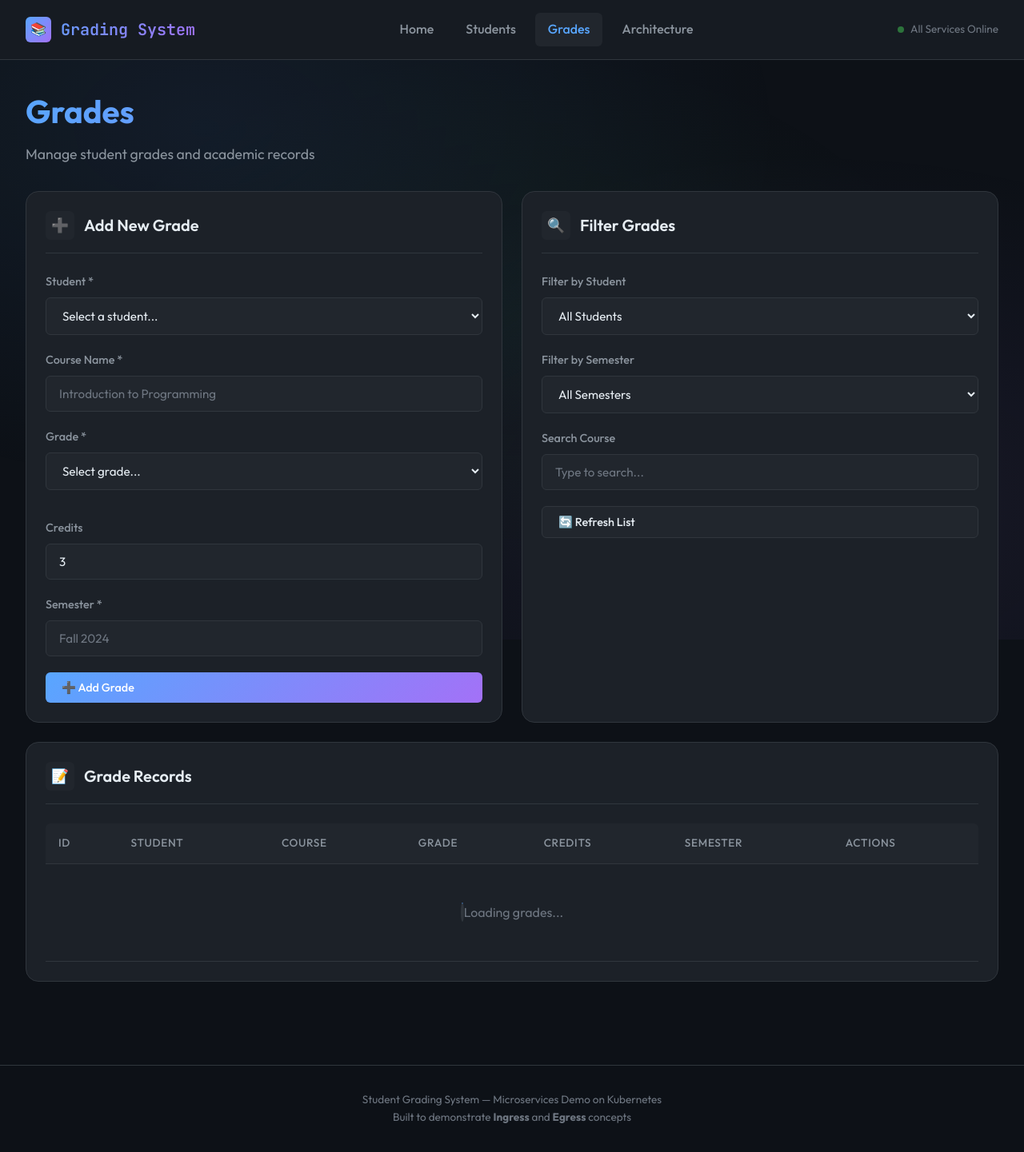
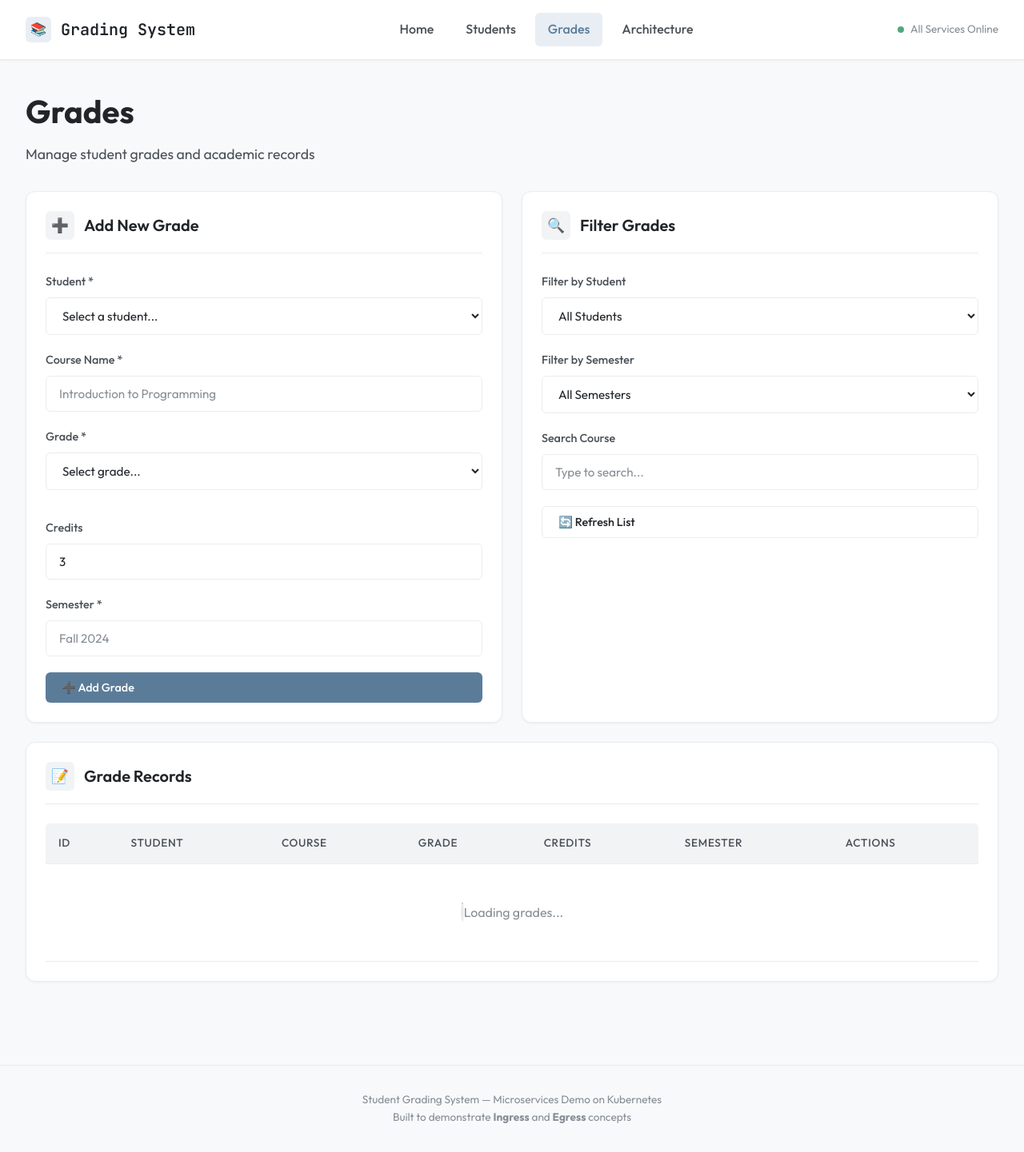
Before and after one commit to niekraaijmakers/minikube-microservice-gradingapp, a Flask app: page /grades in a window 1280 px wide. Shown: the whole page at 80% size. Run offline with Flask 3, Linux system fonts and the light colour scheme; data that the repository does not hold is empty.

Commit message:
Make front-end a bit more lightweight

```diff
--- a/services/frontend/templates/base.html
+++ b/services/frontend/templates/base.html
@@ -9,26 +9,26 @@
     <link href="https://fonts.googleapis.com/css2?family=JetBrains+Mono:wght@400;500;600&family=Outfit:wght@300;400;500;600;700&display=swap" rel="stylesheet">
     <style>
         :root {
-            --bg-primary: #0d1117;
-            --bg-secondary: #161b22;
-            --bg-tertiary: #21262d;
-            --bg-card: #1c2128;
-            --border-color: #30363d;
-            --text-primary: #e6edf3;
-            --text-secondary: #8b949e;
-            --text-muted: #6e7681;
-            --accent-cyan: #58a6ff;
-            --accent-teal: #3fb950;
-            --accent-orange: #f0883e;
-            --accent-purple: #a371f7;
-            --accent-pink: #db61a2;
-            --accent-red: #f85149;
-            --gradient-primary: linear-gradient(135deg, #58a6ff 0%, #a371f7 100%);
-            --gradient-success: linear-gradient(135deg, #3fb950 0%, #58a6ff 100%);
-            --shadow-lg: 0 8px 30px rgba(0, 0, 0, 0.4);
+            --bg-primary: #ffffff;
+            --bg-secondary: #f8f9fa;
+            --bg-tertiary: #f1f3f5;
+            --bg-card: #ffffff;
+            --border-color: #e9ecef;
+            --text-primary: #212529;
+            --text-secondary: #495057;
+            --text-muted: #868e96;
+            --accent-primary: #5b7c99;
+            --accent-hover: #4a6580;
+            --accent-light: #e8eef4;
+            --success: #51a878;
+            --warning: #d39c5f;
+            --danger: #c75450;
+            --shadow-sm: 0 1px 3px rgba(0, 0, 0, 0.05);
+            --shadow-md: 0 2px 8px rgba(0, 0, 0, 0.08);
+            --shadow-lg: 0 4px 16px rgba(0, 0, 0, 0.10);
             --radius-sm: 6px;
-            --radius-md: 10px;
-            --radius-lg: 16px;
+            --radius-md: 8px;
+            --radius-lg: 12px;
         }
 
         * {
@@ -39,37 +39,21 @@
 
         body {
             font-family: 'Outfit', sans-serif;
-            background: var(--bg-primary);
+            background: var(--bg-secondary);
             color: var(--text-primary);
             min-height: 100vh;
             line-height: 1.6;
         }
 
-        /* Animated background */
-        body::before {
-            content: '';
-            position: fixed;
-            top: 0;
-            left: 0;
-            right: 0;
-            bottom: 0;
-            background:
-                radial-gradient(ellipse at 20% 20%, rgba(88, 166, 255, 0.08) 0%, transparent 50%),
-                radial-gradient(ellipse at 80% 80%, rgba(163, 113, 247, 0.08) 0%, transparent 50%),
-                radial-gradient(ellipse at 50% 50%, rgba(63, 185, 80, 0.05) 0%, transparent 60%);
-            pointer-events: none;
-            z-index: -1;
-        }
-
         /* Navigation */
         nav {
-            background: var(--bg-secondary);
+            background: var(--bg-primary);
             border-bottom: 1px solid var(--border-color);
             padding: 1rem 2rem;
             position: sticky;
             top: 0;
             z-index: 100;
-            backdrop-filter: blur(10px);
+            box-shadow: var(--shadow-sm);
         }
 
         .nav-container {
@@ -84,10 +68,7 @@
             font-family: 'JetBrains Mono', monospace;
             font-size: 1.25rem;
             font-weight: 600;
-            background: var(--gradient-primary);
-            -webkit-background-clip: text;
-            -webkit-text-fill-color: transparent;
-            background-clip: text;
+            color: var(--text-primary);
             display: flex;
             align-items: center;
             gap: 0.75rem;
@@ -97,13 +78,12 @@
         .logo-icon {
             width: 32px;
             height: 32px;
-            background: var(--gradient-primary);
+            background: var(--accent-light);
             border-radius: var(--radius-sm);
             display: flex;
             align-items: center;
             justify-content: center;
             font-size: 1rem;
-            -webkit-text-fill-color: white;
         }
 
         .nav-links {
@@ -120,13 +100,14 @@
             font-weight: 500;
         }
 
-        .nav-links a:hover, .nav-links a.active {
-            color: var(--text-primary);
-            background: var(--bg-tertiary);
+        .nav-links a:hover {
+            color: var(--accent-primary);
+            background: var(--accent-light);
         }
 
         .nav-links a.active {
-            color: var(--accent-cyan);
+            color: var(--accent-primary);
+            background: var(--accent-light);
         }
 
         /* Status indicator */
@@ -142,13 +123,7 @@
             width: 8px;
             height: 8px;
             border-radius: 50%;
-            background: var(--accent-teal);
-            animation: pulse 2s infinite;
-        }
-
-        @keyframes pulse {
-            0%, 100% { opacity: 1; }
-            50% { opacity: 0.5; }
+            background: var(--success);
         }
 
         /* Main content */
@@ -167,10 +142,7 @@
             font-size: 2.5rem;
             font-weight: 700;
             margin-bottom: 0.5rem;
-            background: var(--gradient-primary);
-            -webkit-background-clip: text;
-            -webkit-text-fill-color: transparent;
-            background-clip: text;
+            color: var(--text-primary);
         }
 
         .page-header p {
@@ -185,6 +157,7 @@
             border-radius: var(--radius-lg);
             padding: 1.5rem;
             margin-bottom: 1.5rem;
+            box-shadow: var(--shadow-sm);
         }
 
         .card-header {
@@ -269,34 +242,34 @@
         }
 
         .btn-primary {
-            background: var(--gradient-primary);
+            background: var(--accent-primary);
             color: white;
         }
 
         .btn-primary:hover {
-            transform: translateY(-2px);
-            box-shadow: 0 4px 20px rgba(88, 166, 255, 0.3);
+            background: var(--accent-hover);
+            box-shadow: var(--shadow-md);
         }
 
         .btn-secondary {
-            background: var(--bg-tertiary);
+            background: var(--bg-primary);
             color: var(--text-primary);
             border: 1px solid var(--border-color);
         }
 
         .btn-secondary:hover {
-            background: var(--bg-card);
-            border-color: var(--accent-cyan);
+            background: var(--bg-tertiary);
+            border-color: var(--accent-primary);
         }
 
         .btn-danger {
             background: transparent;
-            color: var(--accent-red);
-            border: 1px solid var(--accent-red);
+            color: var(--danger);
+            border: 1px solid var(--danger);
         }
 
         .btn-danger:hover {
-            background: var(--accent-red);
+            background: var(--danger);
             color: white;
         }
 
@@ -321,18 +294,19 @@
         input, select {
             width: 100%;
             padding: 0.75rem 1rem;
-            background: var(--bg-tertiary);
+            background: var(--bg-primary);
             border: 1px solid var(--border-color);
             border-radius: var(--radius-sm);
             color: var(--text-primary);
             font-family: 'Outfit', sans-serif;
             font-size: 0.95rem;
-            transition: border-color 0.2s ease;
+            transition: all 0.2s ease;
         }
 
         input:focus, select:focus {
             outline: none;
-            border-color: var(--accent-cyan);
+            border-color: var(--accent-primary);
+            box-shadow: 0 0 0 3px var(--accent-light);
         }
 
         input::placeholder {
@@ -433,7 +407,7 @@
             width: 20px;
             height: 20px;
             border: 2px solid var(--border-color);
-            border-top-color: var(--accent-cyan);
+            border-top-color: var(--accent-primary);
             border-radius: 50%;
             animation: spin 0.8s linear infinite;
         }
@@ -515,16 +493,16 @@
 
                 if (allHealthy) {
                     statusEl.textContent = 'All Services Online';
-                    dotEl.style.background = 'var(--accent-teal)';
+                    dotEl.style.background = 'var(--success)';
                 } else {
                     statusEl.textContent = 'Some Services Degraded';
-                    dotEl.style.background = 'var(--accent-orange)';
+                    dotEl.style.background = 'var(--warning)';
                 }
             } catch (e) {
                 const statusEl = document.getElementById('service-status');
                 const dotEl = document.querySelector('.status-dot');
                 statusEl.textContent = 'Status Unknown';
-                dotEl.style.background = 'var(--accent-red)';
+                dotEl.style.background = 'var(--danger)';
             }
         }
 
```
Also changed, not shown: other parts of services/frontend/templates/base.html (+22 -18 lines).
